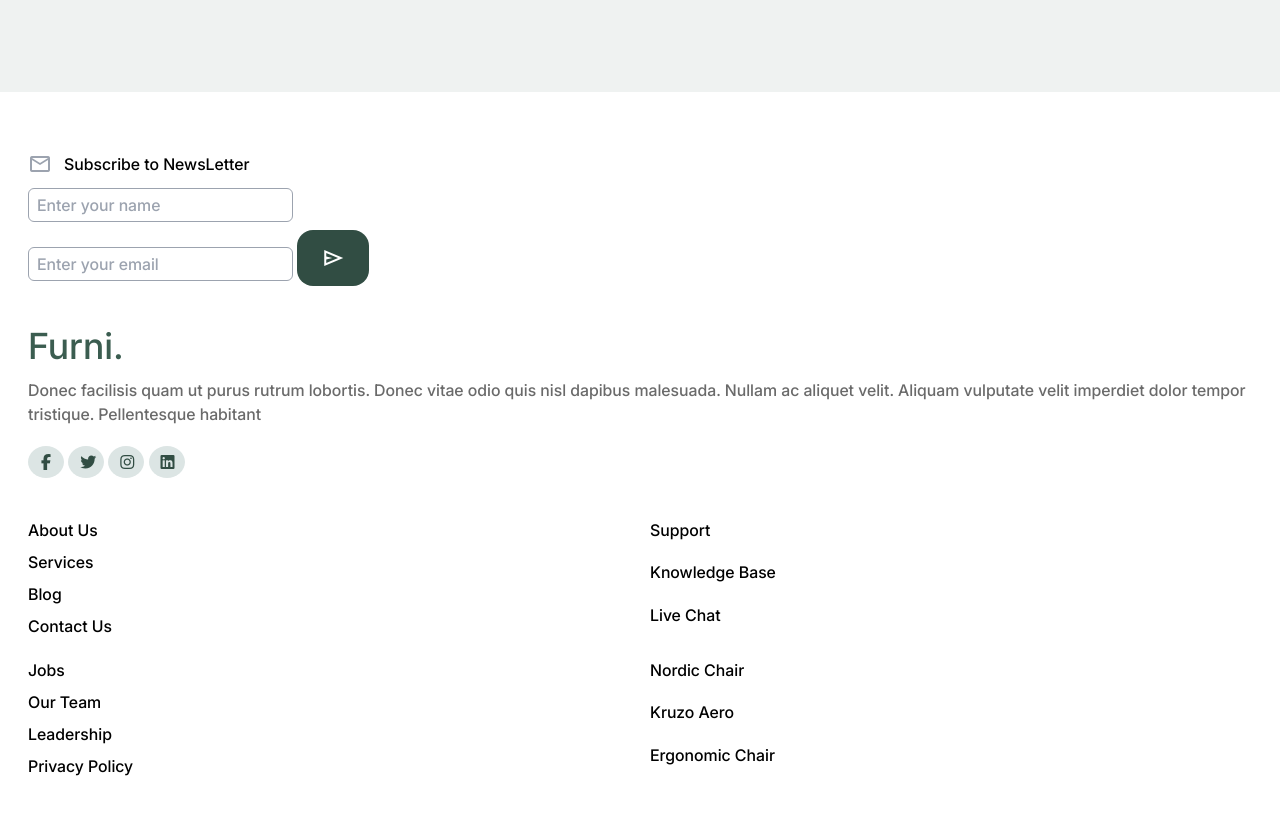
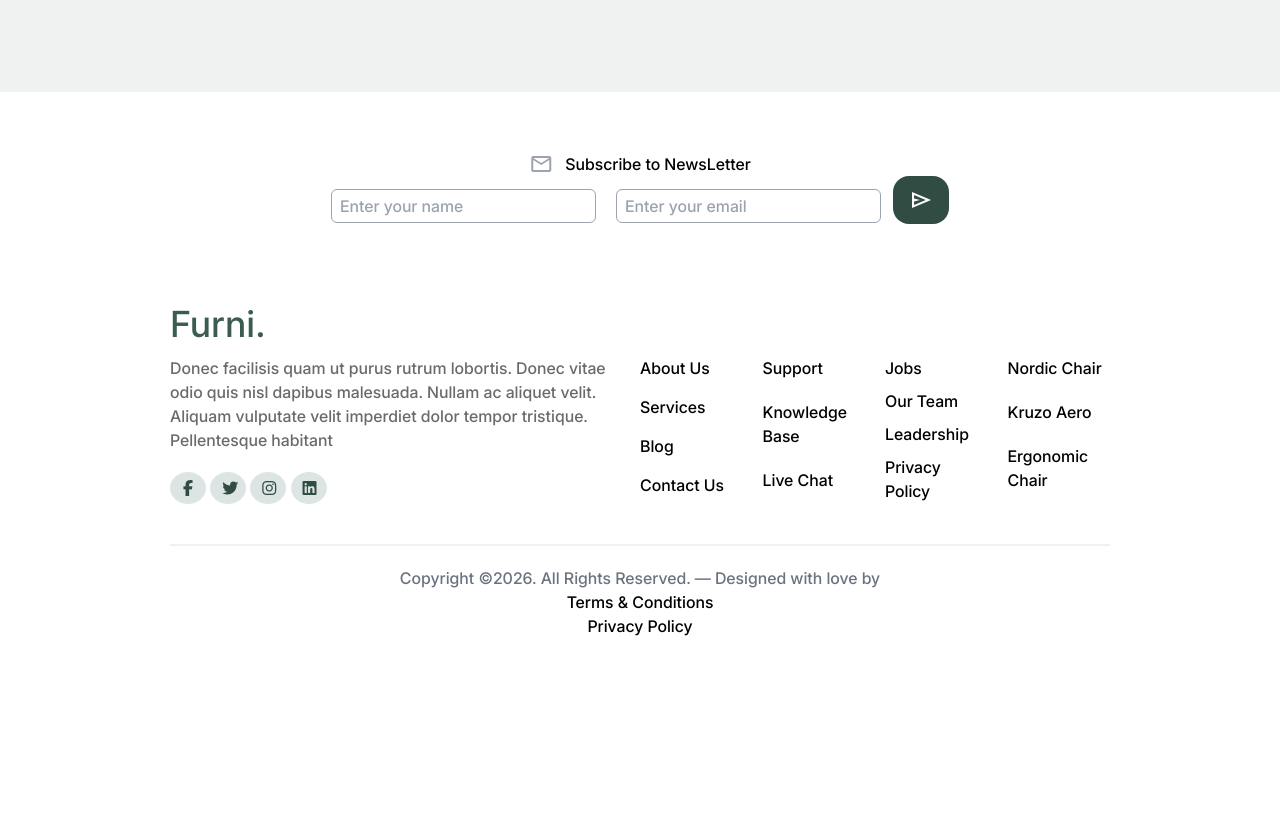
Before and after one commit to sevincyunusova/furni-site, a plain HTML site: page index.html in a window 1280 px wide. Shown: the part 2940-3754 px from the top of the page. After the commit the page ends 3598 px from the top, so only its background shows below. Drawn offline with nearby package versions, Linux system fonts and the light colour scheme.

Commit message:
footer finished

```diff
--- a/index.html
+++ b/index.html
@@ -320,24 +320,24 @@
     </div>
 
 
-    <div class="footer px-7 py-5">
+    <div class="footer px-7 md:px-[170px] py-5">
         <!-- <img src="https://themewagon.github.io/furni/images/sofa.png" alt=""> -->
         <div class="subs">
-            <div class="header flex gap-3">
+            <div class="header flex gap-3 md:flex md:justify-center">
                 <span class="material-symbols-outlined text-gray-400">
                     mail
                 </span>
                 <p>Subscribe to NewsLetter</p>
             </div>
 
-            <div class="input mb-3">
-                <input class="border border-gray-400 rounded-md p-1 px-2 mb-2 mt-3" type="text"
+            <div class="input mb-3 md:flex gap-5 my-auto items-center md:justify-center">
+                <input class="border border-gray-400 rounded-md p-1 px-2  mt-3" type="text"
                     placeholder="Enter your name">
                 <div>
                     <input class="border border-gray-400 rounded-md p-1 px-2" type="text"
                         placeholder="Enter your email">
                     <button>
-                        <span class="material-symbols-outlined bg-[#314D43] text-white px-6 py-4 rounded-2xl">
+                        <span class="material-symbols-outlined bg-[#314D43] text-white px-4 py-3 ml-2 rounded-2xl">
                             send
                         </span>
                     </button>
@@ -346,13 +346,16 @@
 
             <div class="main">
                 <div class="logo">
-                    <p class="text-[#3B5D50] text-4xl mt-10 mb-3">Furni.</p>
+                    <p class="text-[#3B5D50] text-4xl mt-10 md:mt-20 mb-3">Furni.</p>
                 </div>
 
+                <div class="md:grid md:grid-cols-2">
                     <div>
-                    <p class="text-[#6a6a6a]">Donec facilisis quam ut purus rutrum lobortis. Donec vitae odio quis nisl
+                        <p class="text-[#6a6a6a] max-w-[450px]">Donec facilisis quam ut purus rutrum lobortis. Donec vitae odio quis
+                            nisl
                             dapibus malesuada.
-                        Nullam ac aliquet velit. Aliquam vulputate velit imperdiet dolor tempor tristique. Pellentesque
+                            Nullam ac aliquet velit. Aliquam vulputate velit imperdiet dolor tempor tristique.
+                            Pellentesque
                             habitant</p>
 
                         <div class="buttons mt-5 mb-10">
@@ -369,32 +372,46 @@
                                 class="fa-brands fa-linkedin bg-[#DCE5E4] hover:bg-[#314D43] text-[#314D43] hover:text-[#DCE5E4] transition rounded-[50%] w-9 h-8 px-3 py-2"></i>
                         </div>
 
-                    <div class="list grid grid-cols-2 gap-5 mb-10">
+                    </div>
+
+                    <div class="list grid grid-cols-2 gap-5 md:grid-cols-4 mb-10">
                         <div class="list-1 grid grid-cols-1 gap-2">
-                            <a href="">About Us</a>
-                            <a href="">Services</a>
-                            <a href="">Blog</a>
-                            <a href="">Contact Us</a>
+                            <a class="hover:text-[#9A9797] transition " href="">About Us</a>
+                            <a class="hover:text-[#9A9797] transition " href="">Services</a>
+                            <a class="hover:text-[#9A9797] transition " href="">Blog</a>
+                            <a class="hover:text-[#9A9797] transition " href="">Contact Us</a>
                         </div>
 
                         <div class="list-2 grid grid-cols-1 gap-2">
-                            <a href="">Support</a>
-                            <a href="">Knowledge Base</a>
-                            <a href="">Live Chat</a>
+                            <a class="hover:text-[#9A9797] transition " href="">Support</a>
+                            <a class="hover:text-[#9A9797] transition " href="">Knowledge Base</a>
+                            <a class="hover:text-[#9A9797] transition " href="">Live Chat</a>
                         </div>
 
                         <div class="list-3 grid grid-cols-1 gap-2">
-                            <a href="">Jobs</a>
-                            <a href="">Our Team</a>
-                            <a href="">Leadership</a>
-                            <a href="">Privacy Policy</a>
+                            <a class="hover:text-[#9A9797] transition " href="">Jobs</a>
+                            <a class="hover:text-[#9A9797] transition " href="">Our Team</a>
+                            <a class="hover:text-[#9A9797] transition " href="">Leadership</a>
+                            <a class="hover:text-[#9A9797] transition " href="">Privacy Policy</a>
                         </div>
 
                         <div class="list-4 grid grid-cols-1 gap-2">
-                            <a href="">Nordic Chair</a>
-                            <a href="">Kruzo Aero</a>
-                            <a href="">Ergonomic Chair</a>
+                            <a class="hover:text-[#9A9797] transition " href="">Nordic Chair</a>
+                            <a class="hover:text-[#9A9797] transition " href="">Kruzo Aero</a>
+                            <a class="hover:text-[#9A9797] transition " href="">Ergonomic Chair</a>
                         </div>
+                    </div>
+                </div>
+
+                <div class="w-full border border-3 border-[#EEF0F2]"> </div>
+
+                <div class="footer mt-5 text-center">
+                    <div>
+                        <p class="text-gray-500">Copyright ©2026. All Rights Reserved. — Designed with love by</p>
+                    </div>
+                    <div>
+                        <p class="cursor-pointer">Terms & Conditions</p>
+                        <p class="cursor-pointer">Privacy Policy</p>
                     </div>
                 </div>
             </div>
```
Lines whose indentation alone changed are shown as unchanged.
